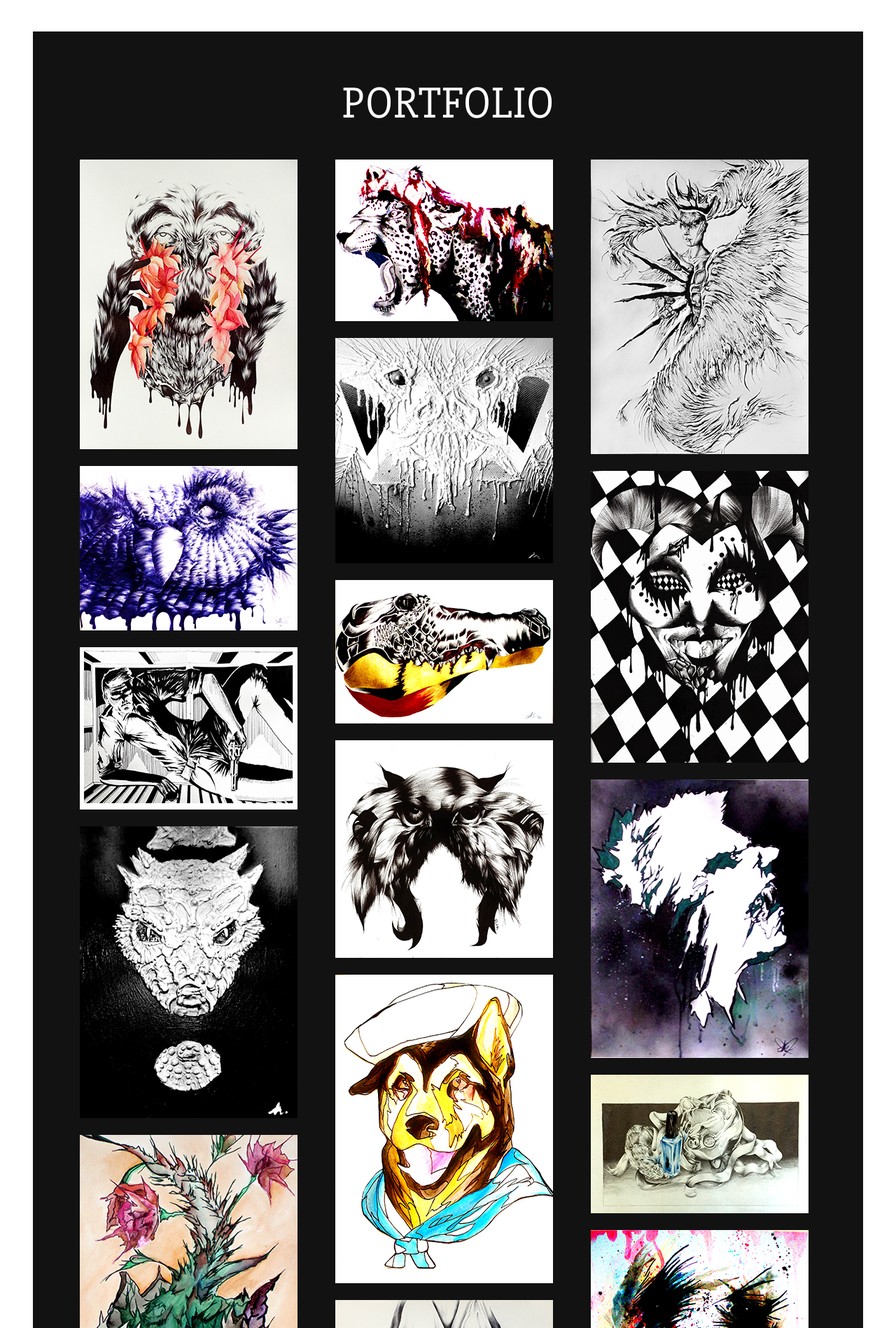
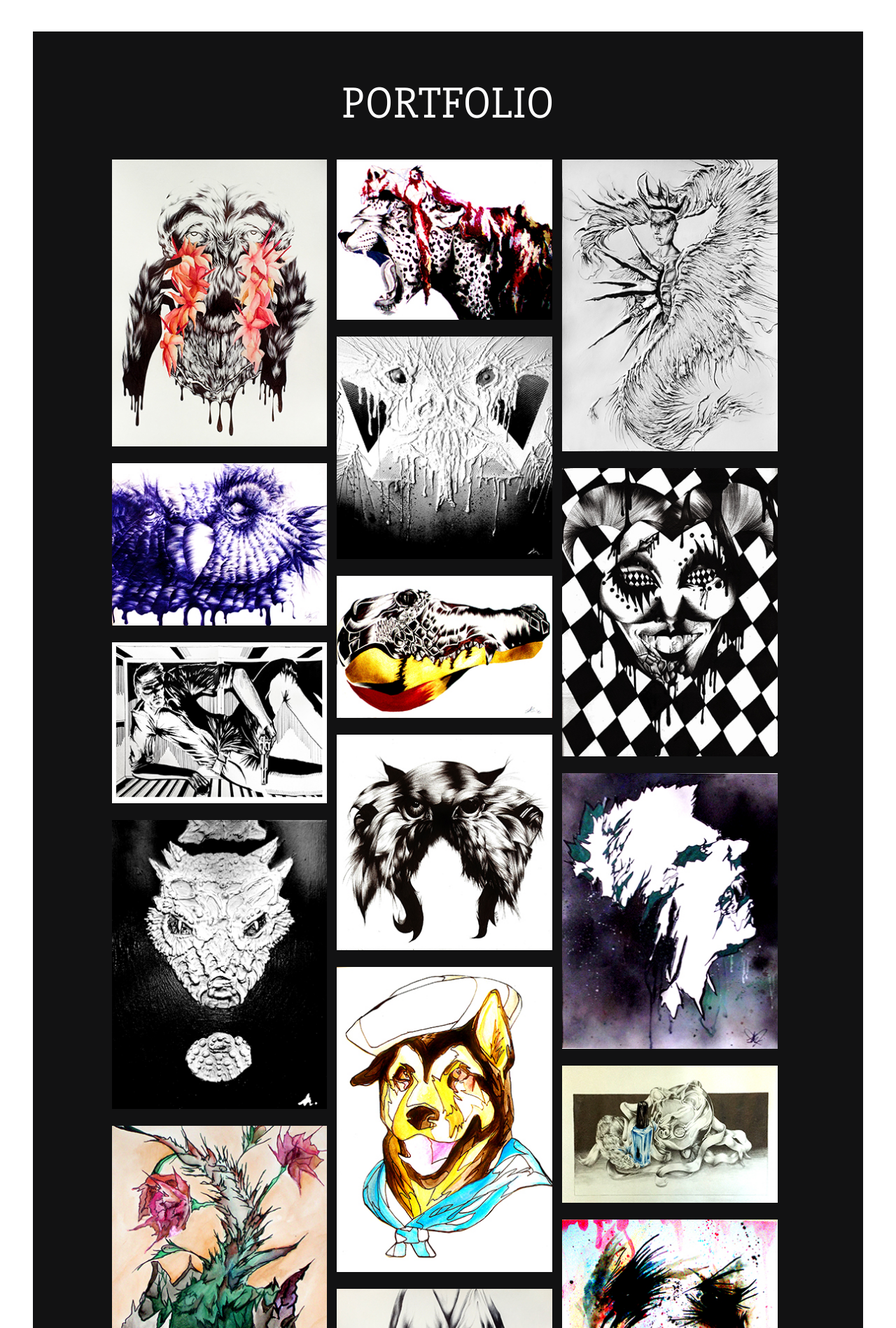
Before and after one commit to rmedina423/alicia-robles-art, a Jekyll site: the page built from index.html, in a window 1280 px wide. Shown: the part 1707-3605 px from the top of the page at 70% size. Built offline with Jekyll 4.4.1, drawn with Linux system fonts in a browser that asks for light colours; nearby versions of some CDN libraries; some web fonts are replaced; library files that are not in the unit come from our copies; comment, search, counter and statistics services are not loaded.

Commit message:
modify styles to portfolio section, and add styles to icons

```diff
--- a/_sass/_layout.scss
+++ b/_sass/_layout.scss
@@ -47,8 +47,8 @@
  */
 
 .portfolio .content {
-	// max-width: 823px; uncomment when receive resized images
-	// margin: 0 auto;
+	max-width: calc((311px + 14px) * 3 );
+	margin: 0 auto;
 	a {
 		display: block;
 		float: left;
@@ -102,7 +102,7 @@
 	}
 
 	textarea#message {
-		height: 100%;
+		height: 230px;
 	}
 
 	.alert {
@@ -128,7 +128,18 @@
 	.alert--success {
 		color: #121213;
 	}
+
+	.icon-container {
+		justify-content: center;
+		font-size: 35px;
+
+		.fa {
+			padding: 0 12px;
+			color: #FFF;
+		}
+	}
 }
+
 
 @include media-query($on-palm) {
 	.about, .portfolio, .contact, #carousel {
```
